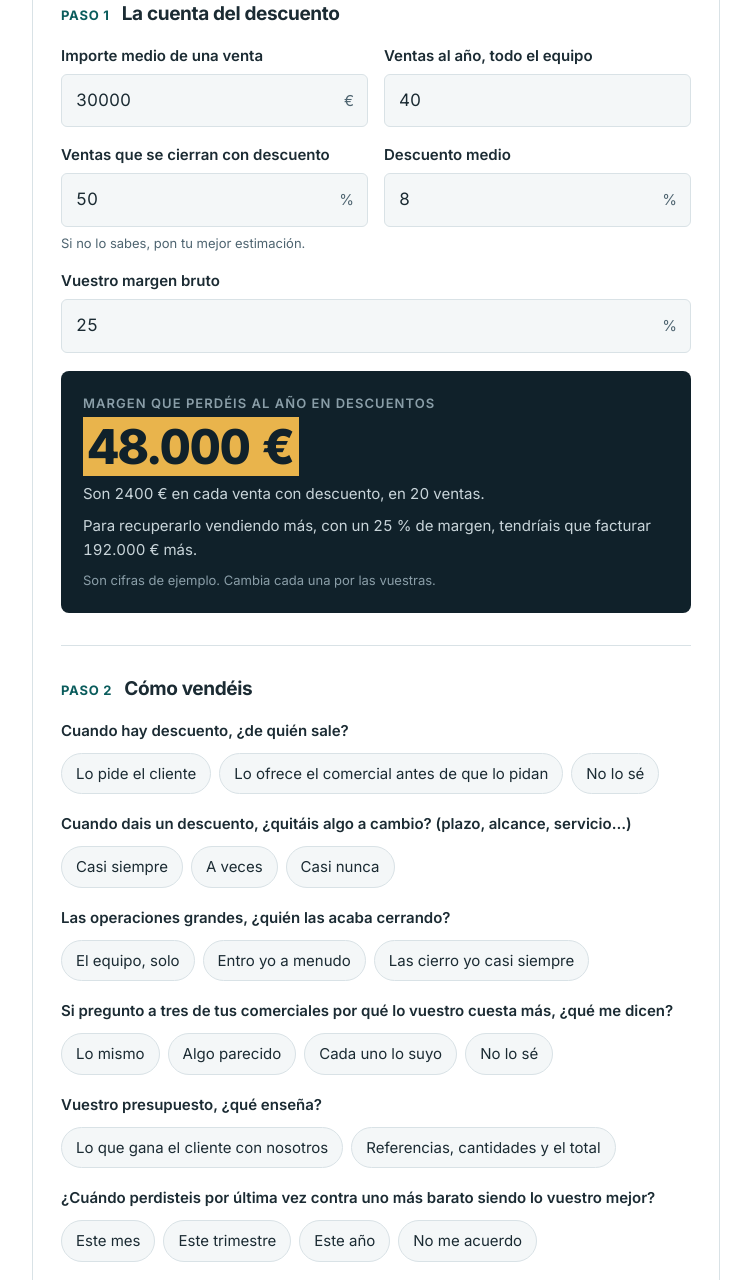
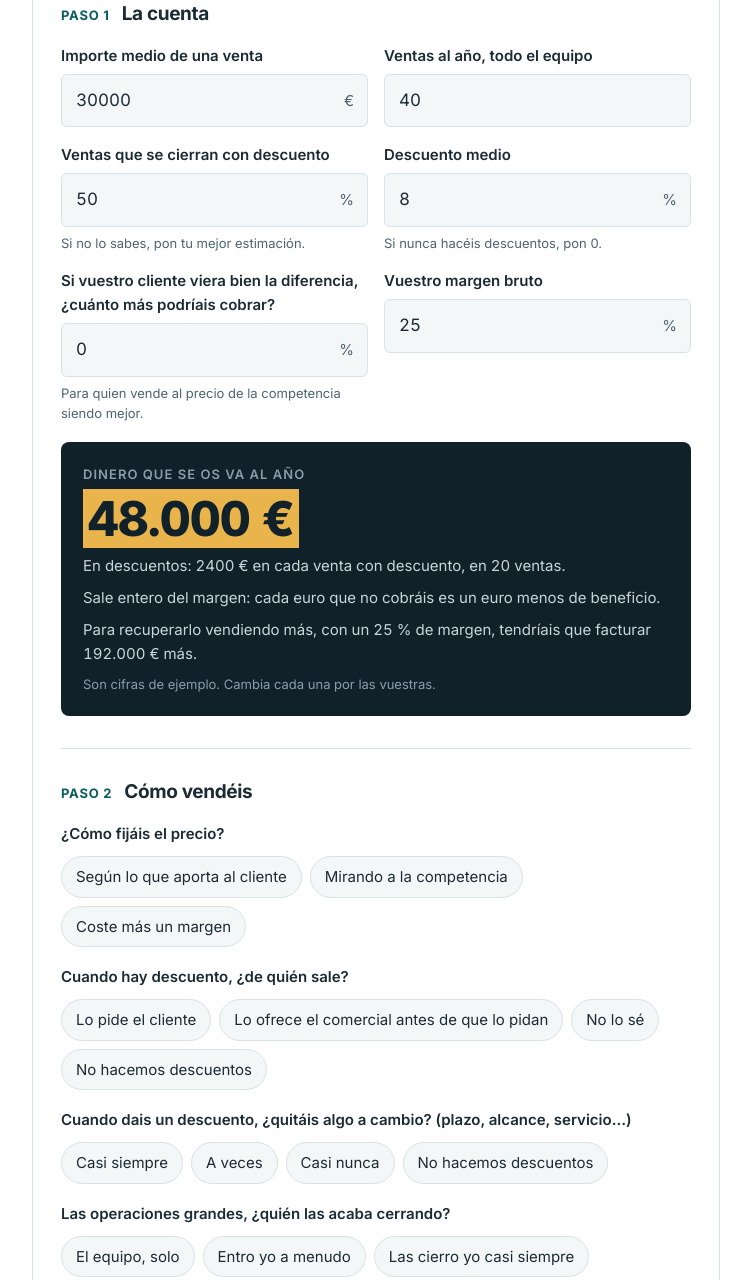
Before and after one commit to juanitoabarcaf-lang/web, a plain HTML site: page index.html in a window 1280 px wide. Shown: the part 1097-2377 px from the top of the page, without its empty margins (264-1015 px from the left). Drawn offline with Linux system fonts and the light colour scheme.

Commit message:
Calculadora: descuentos o precio bajo, y pregunta de cómo fijan el precio
Co-Authored-By: Claude Opus 5.5 <noreply@anthropic.com>
Claude-Session: https://claude.ai/code/session_01Y5xgyWyLfhcFvfQZkMzumN

```diff
--- a/index.html
+++ b/index.html
@@ -185,12 +185,12 @@ footer b{color:var(--papel)}
 <section class="band blanco" id="diagnostico">
   <div class="wrap stack">
     <span class="label">Autodiagnóstico</span>
-    <h2>¿Cuánto margen perdéis al año en descuentos?</h2>
+    <h2>¿Cuánto dinero se os va por no cobrar lo que vale lo vuestro?</h2>
     <p class="prose" style="max-width:62ch">Pon vuestras cifras y contesta unas preguntas sobre cómo vendéis. La cuenta sale al momento.</p>
 
     <div class="diag">
       <div class="paso">
-        <div class="paso-h"><span class="paso-n">Paso 1</span><h3>La cuenta del descuento</h3></div>
+        <div class="paso-h"><span class="paso-n">Paso 1</span><h3>La cuenta</h3></div>
         <div class="grid2">
           <div class="field">
             <label for="t">Importe medio de una venta</label>
@@ -208,16 +208,24 @@ footer b{color:var(--papel)}
           <div class="field">
             <label for="d">Descuento medio</label>
             <div class="unit"><input id="d" type="number" inputmode="decimal" min="0" max="60" step="0.5" value="8"><span>%</span></div>
+            <small>Si nunca hacéis descuentos, pon 0.</small>
           </div>
-          <div class="field" style="grid-column:1/-1">
+          <div class="field">
+            <label for="x">Si vuestro cliente viera bien la diferencia, ¿cuánto más podríais cobrar?</label>
+            <div class="unit"><input id="x" type="number" inputmode="decimal" min="0" max="100" step="1" value="0"><span>%</span></div>
+            <small>Para quien vende al precio de la competencia siendo mejor.</small>
+          </div>
+          <div class="field">
             <label for="m">Vuestro margen bruto</label>
             <div class="unit"><input id="m" type="number" inputmode="decimal" min="1" max="95" value="25"><span>%</span></div>
           </div>
         </div>
         <div class="cuenta" aria-live="polite">
-          <span class="label" style="color:var(--gris)">Margen que perdéis al año en descuentos</span>
+          <span class="label" style="color:var(--gris)">Dinero que se os va al año</span>
           <div class="cifra"><mark id="anual-cifra">48.000 €</mark></div>
-          <div class="desglose" id="anual">Son 2.400 € en cada venta con descuento, en 20 ventas.</div>
+          <div class="desglose" id="anual">En descuentos: 2.400 € en cada venta con descuento, en 20 ventas.</div>
+          <div class="desglose" id="bajo" hidden></div>
+          <div class="desglose">Sale entero del margen: cada euro que no cobráis es un euro menos de beneficio.</div>
           <div class="desglose" id="recuperar">Para recuperarlo vendiendo más, con un 25 % de margen, tendríais que facturar 192.000 € más.</div>
           <div class="aviso" id="aviso-ejemplo">Son cifras de ejemplo. Cambia cada una por las vuestras.</div>
         </div>
@@ -228,12 +236,22 @@ footer b{color:var(--papel)}
       <div class="paso">
         <div class="paso-h"><span class="paso-n">Paso 2</span><h3>Cómo vendéis</h3></div>
 
+        <fieldset class="q">
+          <legend>¿Cómo fijáis el precio?</legend>
+          <div class="opts">
+            <label class="opt"><input type="radio" name="precio" value="valor"><span>Según lo que aporta al cliente</span></label>
+            <label class="opt"><input type="radio" name="precio" value="competencia"><span>Mirando a la competencia</span></label>
+            <label class="opt"><input type="radio" name="precio" value="coste"><span>Coste más un margen</span></label>
+          </div>
+        </fieldset>
+
         <fieldset class="q" id="q-quien">
           <legend>Cuando hay descuento, ¿de quién sale?</legend>
           <div class="opts">
             <label class="opt"><input type="radio" name="quien" value="cliente"><span>Lo pide el cliente</span></label>
             <label class="opt"><input type="radio" name="quien" value="comercial"><span>Lo ofrece el comercial antes de que lo pidan</span></label>
             <label class="opt"><input type="radio" name="quien" value="nose"><span>No lo sé</span></label>
+            <label class="opt"><input type="radio" name="quien" value="ninguno"><span>No hacemos descuentos</span></label>
           </div>
         </fieldset>
 
@@ -243,6 +261,7 @@ footer b{color:var(--papel)}
             <label class="opt"><input type="radio" name="cambio" value="siempre"><span>Casi siempre</span></label>
             <label class="opt"><input type="radio" name="cambio" value="aveces"><span>A veces</span></label>
             <label class="opt"><input type="radio" name="cambio" value="nunca"><span>Casi nunca</span></label>
+            <label class="opt"><input type="radio" name="cambio" value="ninguno"><span>No hacemos descuentos</span></label>
           </div>
         </fieldset>
 
@@ -456,21 +475,31 @@ const EMAIL = "juanabarcaferrando@hotmail.com";
 const $ = s => document.querySelector(s);
 const eur = v => new Intl.NumberFormat("es-ES",{maximumFractionDigits:0}).format(Math.round(v)) + " €";
 const num = id => { const v = parseFloat($(id).value.replace(",", ".")); return isFinite(v) && v >= 0 ? v : 0; };
-const DEF = {t:30000,v:40,p:50,d:8,m:25};
+const DEF = {t:30000,v:40,p:50,d:8,x:0,m:25};
 
 function cuenta(){
-  const t=num("#t"), v=num("#v"), p=Math.min(num("#p"),100), d=Math.min(num("#d"),100), m=Math.min(Math.max(num("#m"),1),100);
-  const porventa=t*(d/100), conDesc=Math.round(v*(p/100)), total=t*v*(p/100)*(d/100), recuperar=total/(m/100);
+  const t=num("#t"), v=num("#v"), p=Math.min(num("#p"),100), d=Math.min(num("#d"),100), x=Math.min(num("#x"),100), m=Math.min(Math.max(num("#m"),1),100);
+  const porventa=t*(d/100), conDesc=Math.round(v*(p/100)), descuentos=t*v*(p/100)*(d/100);
+  const bajo=t*v*(x/100), total=descuentos+bajo, recuperar=total/(m/100);
   $("#anual-cifra").textContent = eur(total);
-  $("#anual").textContent = `Son ${eur(porventa)} en cada venta con descuento, en ${conDesc} ventas.`;
+  const a=$("#anual");
+  a.hidden = descuentos<=0;
+  a.textContent = `En descuentos: ${eur(porventa)} en cada venta con descuento, en ${conDesc} ventas.`;
+  const b=$("#bajo");
+  b.hidden = bajo<=0;
+  b.textContent = `Por vender por debajo de lo que vale: ${eur(bajo)} al año, un ${x} % sobre ${eur(t*v)} de ventas.`;
   $("#recuperar").textContent = `Para recuperarlo vendiendo más, con un ${m} % de margen, tendríais que facturar ${eur(recuperar)} más.`;
   const ct=$("#c-total"); if (ct) ct.textContent = eur(total);
-  $("#aviso-ejemplo").hidden = !(t===DEF.t && v===DEF.v && p===DEF.p && d===DEF.d && m===DEF.m);
-  return {t,v,p,d,m,porventa,total,recuperar};
+  $("#aviso-ejemplo").hidden = !(t===DEF.t && v===DEF.v && p===DEF.p && d===DEF.d && x===DEF.x && m===DEF.m);
+  return {t,v,p,d,x,m,porventa,descuentos,bajo,total,recuperar};
 }
-["#t","#v","#p","#d","#m"].forEach(id => $(id).addEventListener("input", cuenta));
+["#t","#v","#p","#d","#x","#m"].forEach(id => $(id).addEventListener("input", cuenta));
 
 const LECTURAS = {
+  precio:{
+    competencia:["Fijáis el precio mirando a la competencia.","Si lo vuestro es mejor y cobráis lo mismo, el descuento ya está hecho en la tarifa, antes de la primera reunión. Es la misma fuga que un descuento, solo que no se ve."],
+    coste:["Fijáis el precio por lo que os cuesta.","El cliente no os paga vuestros costes, os paga lo que gana con vosotros. Si eso no está en la cuenta, lo normal es quedarse corto."]
+  },
   quien:{
     cliente:["El cliente aprieta y se cede.","Suele pasar cuando el comercial no tiene con qué sostener la cifra: si el cliente no ve en euros lo que gana, el precio es lo único que puede discutir."],
     comercial:["El descuento sale de vosotros.","Frases como \"podemos ver qué margen tenemos\" regalan margen antes de que nadie lo pida. Es de lo más caro y de lo más fácil de cambiar."],
@@ -498,7 +527,7 @@ const LECTURAS = {
   }
 };
 const PREGUNTAS = {
-  quien:"De quién sale el descuento", cambio:"Se quita algo a cambio", cierra:"Quién cierra las grandes",
+  precio:"Cómo fijan el precio", quien:"De quién sale el descuento", cambio:"Se quita algo a cambio", cierra:"Quién cierra las grandes",
   discurso:"Qué dicen tres comerciales", presu:"Qué enseña el presupuesto", perdida:"Última pérdida contra uno más barato",
   tipo:"Cómo compra el cliente", canal:"Quién vende al cliente final"
 };
@@ -546,9 +575,12 @@ function resumen(){
     `Ventas al año: ${c.v}`,
     `Ventas con descuento: ${c.p} %`,
     `Descuento medio: ${c.d} %`,
+    `Podrían cobrar más si el cliente viera la diferencia: ${c.x} %`,
     `Margen bruto: ${c.m} %`,
     `Pérdida por venta con descuento: ${eur(c.porventa)}`,
-    `Pérdida al año: ${eur(c.total)}`,
+    `Al año en descuentos: ${eur(c.descuentos)}`,
+    `Al año por precio bajo: ${eur(c.bajo)}`,
+    `Total al año: ${eur(c.total)}`,
     `Facturación extra para recuperarlo: ${eur(c.recuperar)}`,
     ""
   ];
```
